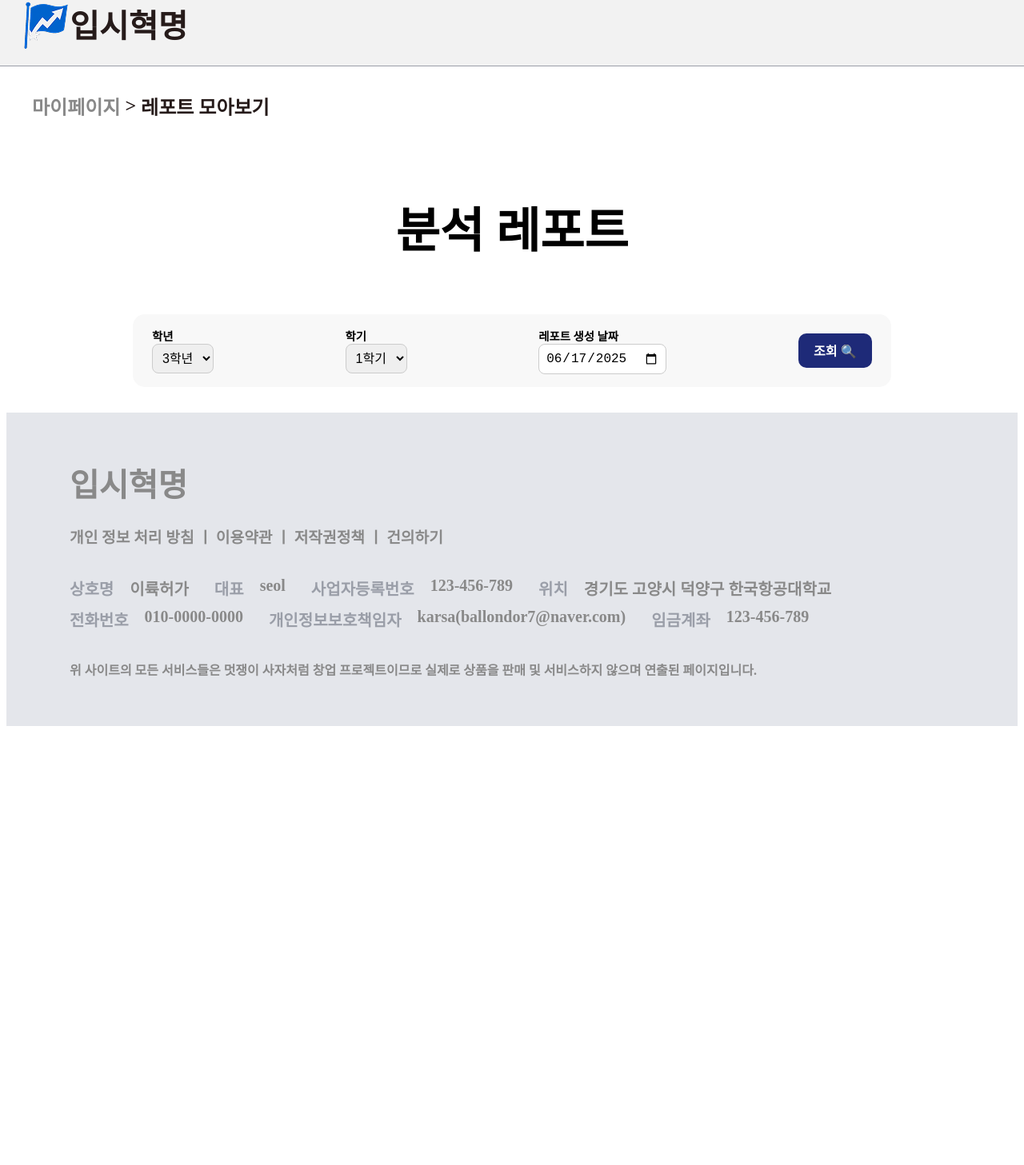
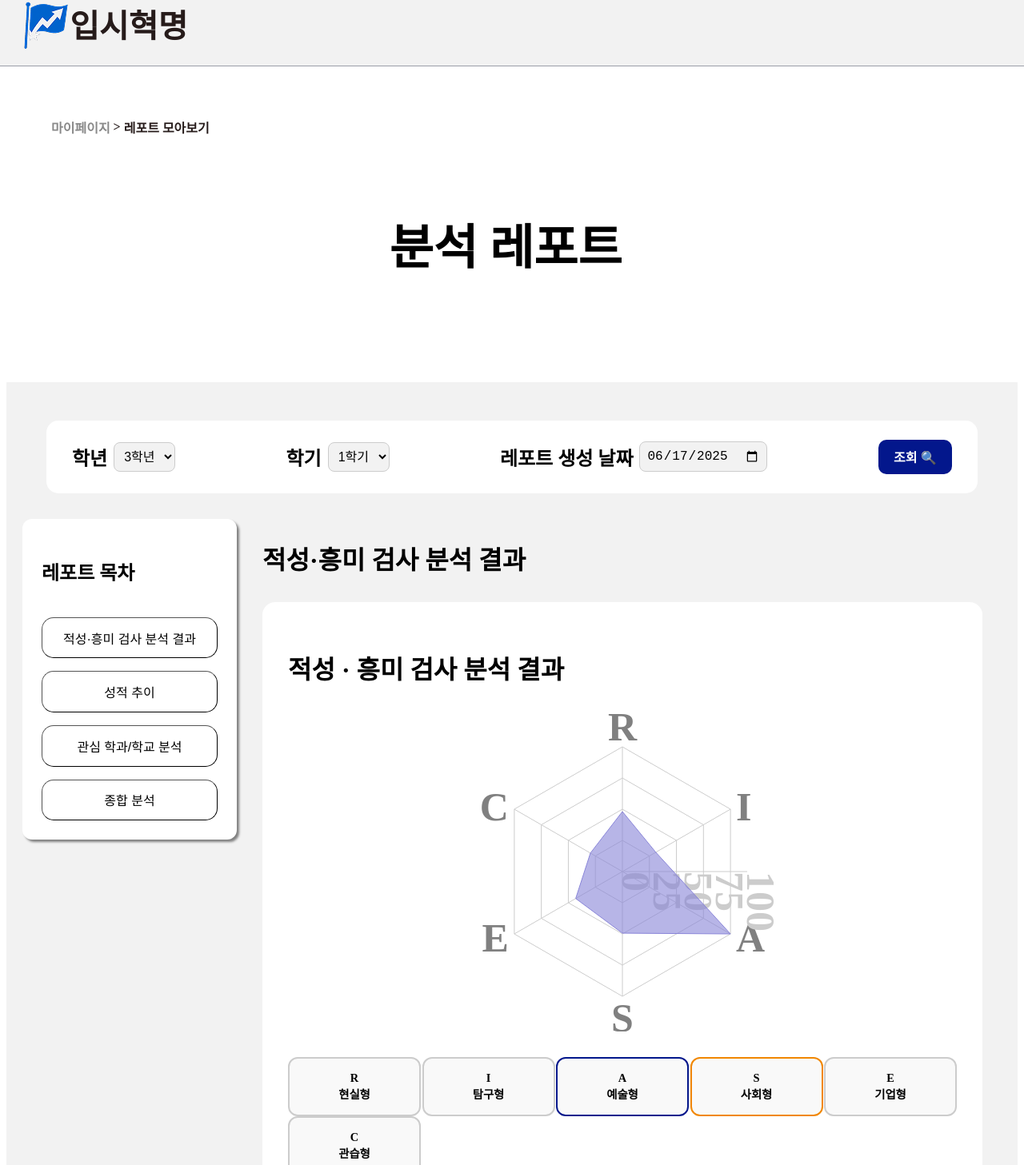
Before and after one commit to gotothesky2/Front-End, a React (Create React App) app in the folder can-fly-react/: page /report in a window 1280 px wide. Shown: the part 22-1479 px from the top of the page at 80% size. Before the commit the page ends 938 px from the top, so only its background shows below. Built offline with nearby package versions, Linux system fonts and the light colour scheme; a web font is replaced by a local one.

Commit message:
분석 레포트 관련해서 '적성흥미검사분석결과' 진행중

```diff
--- /dev/null
+++ b/can-fly-react/src/pages/Report/AptitudeAnalysis.js
@@ -0,0 +1,115 @@
+// AptitudeAnalysis.js
+import React, { useEffect, useState } from 'react';
+import {
+  RadarChart, Radar, PolarGrid, PolarAngleAxis, PolarRadiusAxis,
+  ScatterChart, Scatter, XAxis, YAxis, CartesianGrid, Tooltip,
+} from 'recharts';
+import '../../styles/AptitudeAnalysis.css'; // 스타일도 따로 관리하면 좋아
+
+const AptitudeAnalysis = () => {
+  const [data, setData] = useState(null);
+
+ useEffect(() => {
+  const fakeData = {
+    types: {
+      R: 48.1,
+      I: 30.9,
+      A: 100.0,
+      S: 49.4,
+      E: 43.2,
+      C: 29.6,
+    },
+    skills: [
+      { name: "신체운동능력", score: 3.2 },
+      { name: "소통능력", score: 14.1 },
+      { name: "공간지각력", score: 47.2 },
+      { name: "음악능력", score: 64.9 },
+      { name: "언어능력", score: 62.3 },
+      { name: "수리논리력", score: 26.3 },
+      { name: "자기성찰능력", score: 8.6 },
+      { name: "대인관계능력", score: 50.8 },
+      { name: "자연친화력", score: 48.2 },
+      { name: "예술시각능력", score: 64.1 },
+    ],
+    comment: "테스트용 분석 결과입니다. 당신은 예술형과 사회형의 성향이 강합니다.",
+  };
+
+  setTimeout(() => {
+    setData(fakeData);
+  }, 500); // 0.5초 후에 로딩 끝
+}, []);
+
+
+  if (!data) return <p>로딩 중...</p>;
+
+  // Radar 차트용 데이터 변환
+  const radarData = Object.entries(data.types).map(([type, value]) => ({
+    type,
+    value
+  }));
+
+  // 상위 1, 2순위 추출
+  const sortedTypes = [...Object.entries(data.types)].sort((a, b) => b[1] - a[1]);
+  const top1 = sortedTypes[0][0];
+  const top2 = sortedTypes[1][0];
+
+  return (
+    <div className="aptitude-analysis-container">
+      <h2 className="section-title">적성 · 흥미 검사 분석 결과</h2>
+
+      {/* Radar Chart */}
+      <div className="chart-section">
+        <RadarChart cx="50%" cy="50%" outerRadius="80%" width={500} height={400} data={radarData}>
+          <PolarGrid />
+          <PolarAngleAxis dataKey="type" />
+          <PolarRadiusAxis />
+          <Radar name="적성유형" dataKey="value" stroke="#8884d8" fill="#8884d8" fillOpacity={0.6} />
+          <Tooltip />
+        </RadarChart>
+      </div>
+
+      {/* 유형 표 영역 */}
+      <div className="type-table">
+        {Object.keys(data.types).map((type) => (
+          <div
+            key={type}
+            className={`type-box ${type === top1 ? 'top1' : ''} ${type === top2 ? 'top2' : ''}`}
+          >
+            <div><strong>{type}</strong></div>
+            <div>{getTypeLabel(type)}</div>
+            {/* 여기에 세부 항목(예: 탐구성, 창의성 등)도 추후 추가 가능 */}
+          </div>
+        ))}
+      </div>
+
+      {/* 점수 시각화 */}
+      <div className="scatter-section">
+        <ScatterChart width={800} height={300}>
+          <CartesianGrid />
+          <XAxis type="number" dataKey="score" name="점수" />
+          <YAxis type="category" dataKey="name" name="항목" />
+          <Tooltip />
+          <Scatter data={data.skills} fill="#03178C" />
+        </ScatterChart>
+      </div>
+
+      {/* 분석 텍스트 */}
+      <p className="aptitude-comment">{data.comment}</p>
+    </div>
+  );
+};
+
+// 유형 영문 → 한글 이름 매핑 함수
+const getTypeLabel = (type) => {
+  const map = {
+    R: '현실형',
+    I: '탐구형',
+    A: '예술형',
+    S: '사회형',
+    E: '기업형',
+    C: '관습형',
+  };
+  return map[type] || type;
+};
+
+export default AptitudeAnalysis;
--- a/can-fly-react/src/pages/Report/Report.js
+++ b/can-fly-react/src/pages/Report/Report.js
@@ -1,57 +1,48 @@
-import React, { useState } from 'react';
+import React from 'react';
+import ReportFilter from './ReportFilter';
+import ReportSidebar from './ReportSidebar';
+import AptitudeAnalysis from './AptitudeAnalysis';
 import '../../styles/Report.css';
 
 const Report = () => {
-  const [grade, setGrade] = useState('3학년');
-  const [semester, setSemester] = useState('1학기');
-  const [reportDate, setReportDate] = useState('2025-06-17');
-
   return (
+    <>
+      {/* 흰색 배경 영역 */}
       <div className='report-page-container'>
-      {/*경로 텍스트 영역 */}
+        <div className='report-white-section'>
           <div className='report-path-text'>
             <span className="report-path-main">마이페이지</span>
             <span className="report-path-arrow">&nbsp;&gt;&nbsp;</span>
             <span className="report-path-sub">레포트 모아보기</span>
           </div>
-      {/* 제목 영역 */}
+
           <div className="report-title-box">
             <h2>분석 레포트</h2>
           </div>
-
-      {/* 필터 박스 */}
-      <div className="filter-box">
-        <label>
-          학년
-          <select value={grade} onChange={(e) => setGrade(e.target.value)}>
-            <option>1학년</option>
-            <option>2학년</option>
-            <option>3학년</option>
-          </select>
-        </label>
-
-        <label>
-          학기
-          <select value={semester} onChange={(e) => setSemester(e.target.value)}>
-            <option>1학기</option>
-            <option>2학기</option>
-          </select>
-        </label>
-
-        <label>
-          레포트 생성 날짜
-          <input
-            type="date"
-            value={reportDate}
-            onChange={(e) => setReportDate(e.target.value)}
-          />
-        </label>
-
-        <button className="search-btn" onClick={() => alert('조회 클릭됨')}>
-          조회 🔍
-        </button>
         </div>
       </div>
+
+      {/* 회색 배경은 report-page-container 바깥에 */}
+      <div className="report-gray-section">
+        <div className="report-inner-container">
+          <ReportFilter />
+        </div>
+
+          <div className='report-inner-container report-content-layout'>
+          <ReportSidebar />
+
+          <div className='report-main-content'>
+            <div id='aptitude'>
+              <h2 className='section-title'>적성·흥미 검사 분석 결과</h2>
+              <AptitudeAnalysis />
+            </div>
+            <div id='grades'>성적 추이</div>
+            <div id='interest'>관심 학과/학교 분석</div>
+            <div id='summary'>종합 분석</div>
+          </div>
+        </div>
+      </div>
+    </>
   );
 };
 
--- /dev/null
+++ b/can-fly-react/src/pages/Report/ReportFilter.js
@@ -0,0 +1,45 @@
+// ReportFilter.js
+import React, { useState } from 'react';
+import '../../styles/Report.css'; // 필요 시
+
+const ReportFilter = () => {
+  const [grade, setGrade] = useState('3학년');
+  const [semester, setSemester] = useState('1학기');
+  const [reportDate, setReportDate] = useState('2025-06-17');
+
+  return (
+    <div className="filter-box">
+      <label>
+        학년
+        <select value={grade} onChange={(e) => setGrade(e.target.value)}>
+          <option>1학년</option>
+          <option>2학년</option>
+          <option>3학년</option>
+        </select>
+      </label>
+
+      <label>
+        학기
+        <select value={semester} onChange={(e) => setSemester(e.target.value)}>
+          <option>1학기</option>
+          <option>2학기</option>
+        </select>
+      </label>
+
+      <label>
+        레포트 생성 날짜
+        <input
+          type="date"
+          value={reportDate}
+          onChange={(e) => setReportDate(e.target.value)}
+        />
+      </label>
+
+      <button className="search-btn" onClick={() => alert('조회 클릭됨')}>
+        조회 🔍
+      </button>
+    </div>
+  );
+};
+
+export default ReportFilter;
--- /dev/null
+++ b/can-fly-react/src/pages/Report/ReportSidebar.js
@@ -0,0 +1,36 @@
+import React, { useState } from 'react';
+import '../../styles/ReportSidebar.css';
+import '../../styles/Report.css';
+
+const sections = [
+  { id: 'aptitude', label: '적성·흥미 검사 분석 결과' },
+  { id: 'grades', label: '성적 추이' },
+  { id: 'interest', label: '관심 학과/학교 분석' },
+  { id: 'summary', label: '종합 분석' },
+];
+
+const ReportSidebar = () => {
+  const [activeSection, setActiveSection] = useState(null);
+
+  const handleClick = (id) => {
+    setActiveSection(id);
+    document.getElementById(id)?.scrollIntoView({ behavior: 'smooth' });
+  };
+
+  return (
+    <div className="report-sidebar">
+      <h3 className='sidebar-title'>레포트 목차</h3>
+      {sections.map((section) => (
+        <button
+          key={section.id}
+          className={`report-sidebar-button ${activeSection === section.id ? 'active' : ''}`}
+          onClick={() => handleClick(section.id)}
+        >
+          {section.label}
+        </button>
+      ))}
+    </div>
+  );
+};
+
+export default ReportSidebar;
--- /dev/null
+++ b/can-fly-react/src/styles/AptitudeAnalysis.css
@@ -0,0 +1,56 @@
+.aptitude-analysis-container {
+  background-color: white;
+  padding: 2rem;
+  border-radius: 16px;
+}
+
+.section-title {
+  font-size: 2rem;
+  font-weight: bold;
+  margin-bottom: 2rem;
+}
+
+.chart-section {
+  display: flex;
+  justify-content: center;
+  margin-bottom: 2rem;
+}
+
+.type-table {
+  display: flex;
+  justify-content: space-between;
+  flex-wrap: wrap;
+  margin-bottom: 2rem;
+}
+
+.type-box {
+  width: 130px;
+  padding: 1rem;
+  text-align: center;
+  border: 2px solid #ccc;
+  border-radius: 12px;
+  background-color: #f9f9f9;
+  font-size: 0.9rem;
+}
+
+.type-box.top1 {
+  border-color: #03178C;
+}
+
+.type-box.top2 {
+  border-color: #f18700;
+}
+
+.scatter-section {
+  margin: 3rem 0;
+  display: flex;
+  justify-content: center;
+}
+
+.aptitude-comment {
+  font-size: 1rem;
+  line-height: 1.5;
+  padding: 1rem;
+  background-color: #f7f7f7;
+  border-radius: 8px;
+}
--- a/can-fly-react/src/styles/Report.css
+++ b/can-fly-react/src/styles/Report.css
@@ -2,8 +2,9 @@
   max-width: 1200px;
   margin: 0 auto;
   padding: 2rem;
-  background-color: #fff;
+  background-color: #ffffff;
   margin-top: 105px;
+  padding-left: 1rem;
 }
 
 .report-title-box {
@@ -13,50 +14,14 @@
   font-weight: bold;
 }
 
-.filter-box {
-  display: flex;
-  align-items: center;
-  justify-content: space-between;
-  flex-wrap: wrap;
-  background-color: #f8f8f8;
-  padding: 1rem 1.5rem;
-  border-radius: 15px;
-  margin: 0 auto;
-  max-width: 900px;
-  gap: 1rem;
-}
-
-.filter-box label {
-  font-weight: 600;
-  display: flex;
-  flex-direction: column;
-  font-size: 0.9rem;
-}
-
-.filter-box select,
-.filter-box input[type="date"] {
-  padding: 0.5rem;
-  border: 1px solid #ccc;
-  border-radius: 8px;
-  font-size: 1rem;
-}
-
-.search-btn {
-  background-color: #1e2a78;
-  color: white;
-  border: none;
-  padding: 0.6rem 1.2rem;
-  border-radius: 10px;
-  font-size: 1rem;
-  font-weight: bold;
-  cursor: pointer;
-}
 
 .report-path-text {
-  font-size: 1.5rem;
+  font-size: 1rem;
   margin-bottom: 0.5rem;
   display: flex;
   align-items: center;
+  padding-left: 0;
+  margin-left: 0;
 }
 
 .report-path-main {
@@ -73,3 +38,115 @@
   color: #261B1A;
   font-weight: bold;
 }
+
+.filter-box {
+  display: flex;
+  align-items: center;
+  justify-content: space-between;
+  flex-wrap: wrap;
+  background-color: #ffffff;
+  padding: 1.5rem 2rem;
+  border-radius: 15px;
+  margin: 0 auto;
+  max-width: 1100px;
+  width: 100%;
+}
+
+.filter-box label {
+  display: flex;
+  flex-direction: row; /* ← 가로로 바꿈 */
+  align-items: center;
+  gap: 0.5rem; /* 제목과 값 사이 간격 */
+  font-weight: 600;
+  font-size: 1.5rem;
+}
+
+
+.filter-box select,
+.filter-box input[type="date"] {
+  background-color: #f2f2f2;
+  padding: 0.5rem;
+  border: 1px solid #ccc;
+  border-radius: 8px;
+  font-size: 1rem;
+}
+
+.search-btn {
+  background-color: #03178C;
+  color: white;
+  border: none;
+  padding: 0.6rem 1.2rem;
+  border-radius: 10px;
+  font-size: 1rem;
+  font-weight: bold;
+  cursor: pointer;
+}
+
+.report-white-section {
+  background-color: white;
+  padding: 2rem;
+}
+
+.report-gray-section {
+  background-color: #f2f2f2;
+  padding: 3rem 0;
+}
+
+/* 회색 안의 가운데 콘텐츠 */
+.report-inner-container {
+  max-width: 1200px;
+  margin: 0 auto;
+  padding: 0 2rem;
+  margin-bottom: 2rem;
+}
+
+.report-sidebar {
+  position: sticky;
+  top: 120px;
+  align-self: flex-start;
+  padding: 1.5rem;
+  background-color: white;
+  border-radius: 12px;
+  box-shadow: 3px 3px 3px  gray;
+  display: flex;
+  flex-direction: column;
+  gap: 1rem;
+  width: 220px;
+}
+
+.report-sidebar .sidebar-title {
+  font-size: 1.5rem;
+  font-weight: bold;
+}
+
+.report-sidebar button {
+  background-color: #ffffff;
+  border-radius: 15px;
+  border-width: 1.5px;
+  padding: 0.8rem 1rem;
+  text-align: center;
+  font-size: 1rem;
+  cursor: pointer;
+  transition: background-color 0.2s;
+}
+
+.report-sidebar button:hover {
+  background-color: #e0e0e0;
+}
+
+.report-content-layout {
+  display: flex;
+  gap: 2rem;
+  align-items: flex-start;
+  padding-left: 0.5rem;
+}
+
+/* 우측 내용 컨테이너 */
+.report-main-content {
+  flex: 1;
+  display: flex;
+  flex-direction: column;
+  gap: 4rem;
+  font-size: 50px;
+  font-weight: bold;
+}
--- /dev/null
+++ b/can-fly-react/src/styles/ReportSidebar.css
@@ -0,0 +1,5 @@
+/* 선택된 버튼은 파란색으로! */
+.report-sidebar-button.active {
+  background-color: #03178C;
+  color: white;
+}
--- a/package.json
+++ b/package.json
@@ -1,5 +1,7 @@
 {
   "dependencies": {
-    "react-router-dom": "^7.6.3"
+    "axios": "^1.10.0",
+    "react-router-dom": "^7.6.3",
+    "recharts": "^3.1.0"
   }
 }
```
Also changed, not shown: 1 other file (tests, documents, lock files or other folders). Lines whose indentation alone changed are shown as unchanged.
